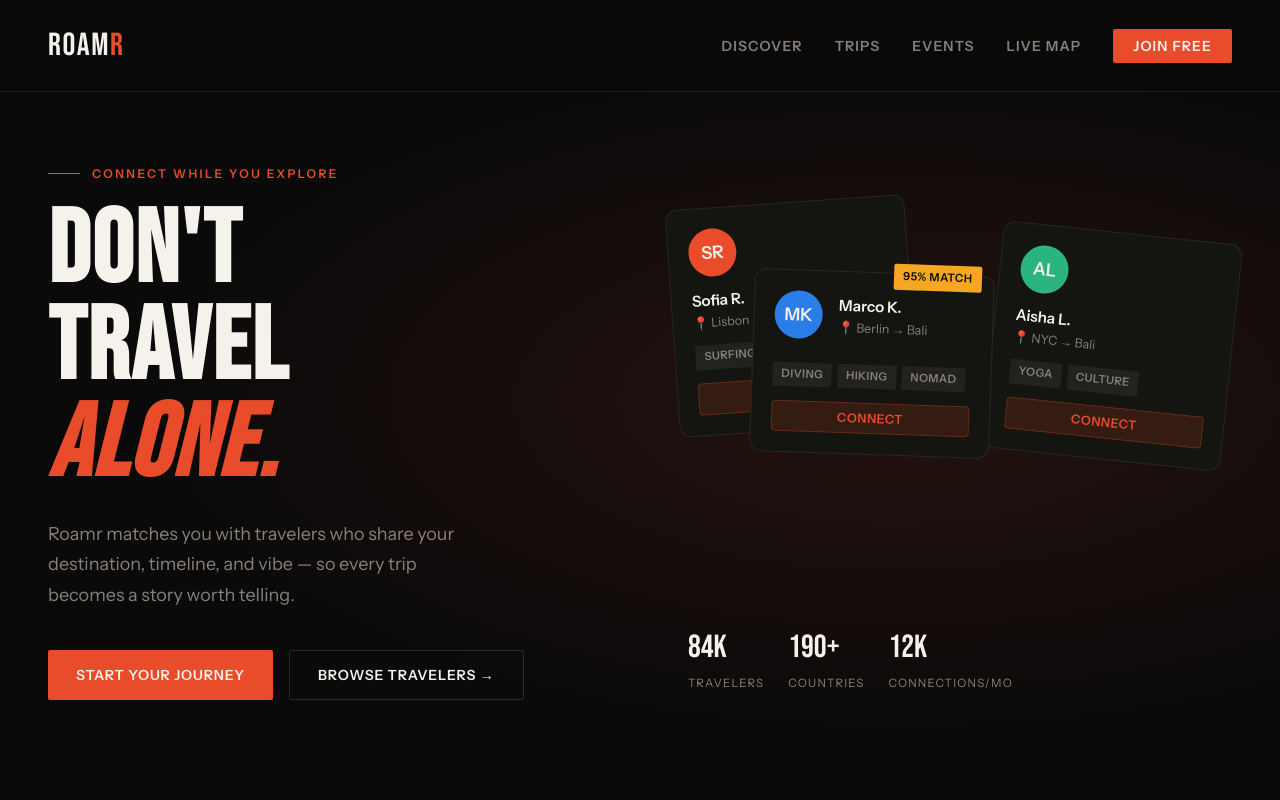
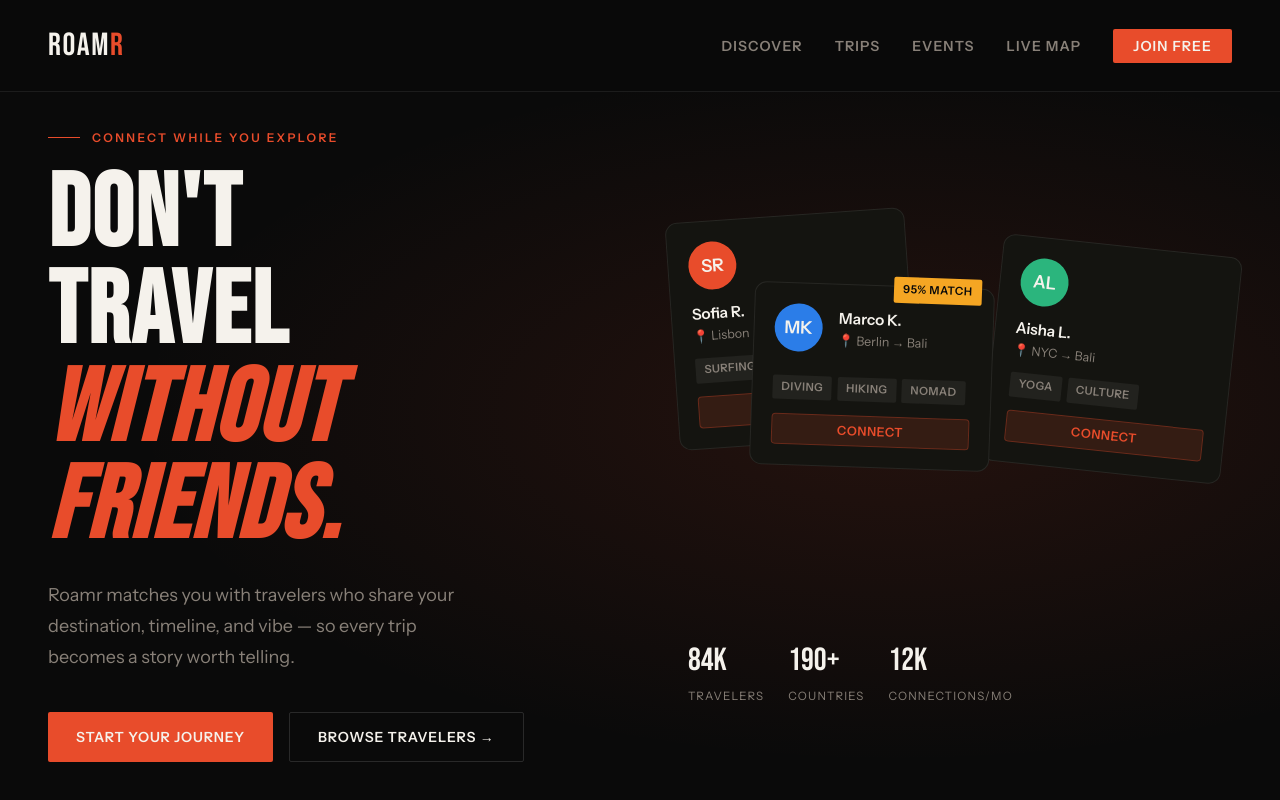
Before and after one commit to peony-947/Roamr, a plain HTML site: page index.html in a window 1280 px wide. Shown: the top 800 px of the page. Drawn offline with Linux system fonts and the light colour scheme.

Commit message:
Made an update to index.html page

```diff
--- a/index.html
+++ b/index.html
@@ -75,7 +75,7 @@ h1 em { font-style:italic; color:var(--accent); }
 <section class="hero">
   <div class="hero-content">
     <div class="hero-eyebrow">Connect While You Explore</div>
-    <h1>Don't<br>Travel<br><em>Alone.</em></h1>
+    <h1>Don't<br>Travel<br><em>Without Friends.</em></h1>
     <p class="hero-sub">Roamr matches you with travelers who share your destination, timeline, and vibe — so every trip becomes a story worth telling.</p>
     <div class="flex gap-2" style="flex-wrap:wrap;">
       <button class="btn btn-primary" onclick="openSignup()">Start Your Journey</button>
```
